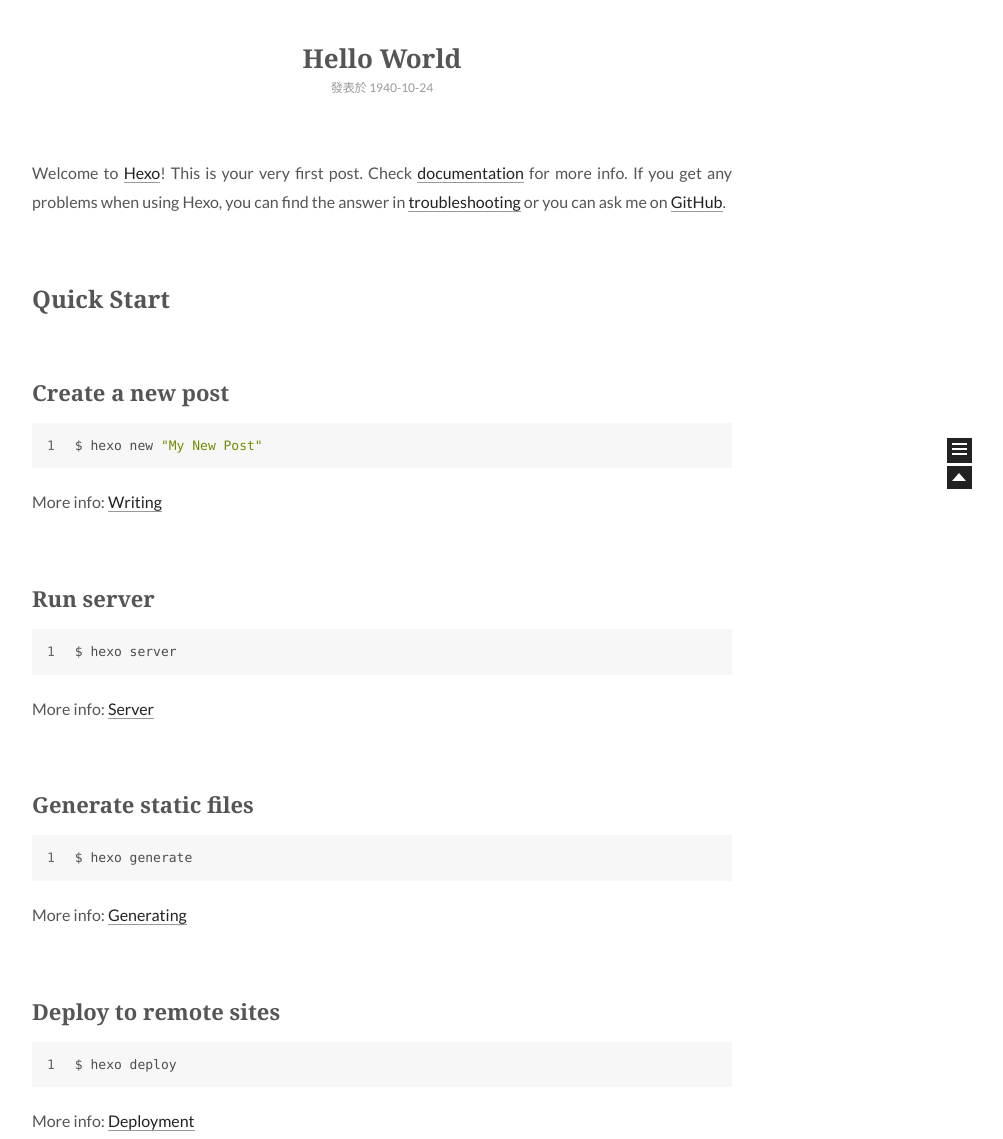
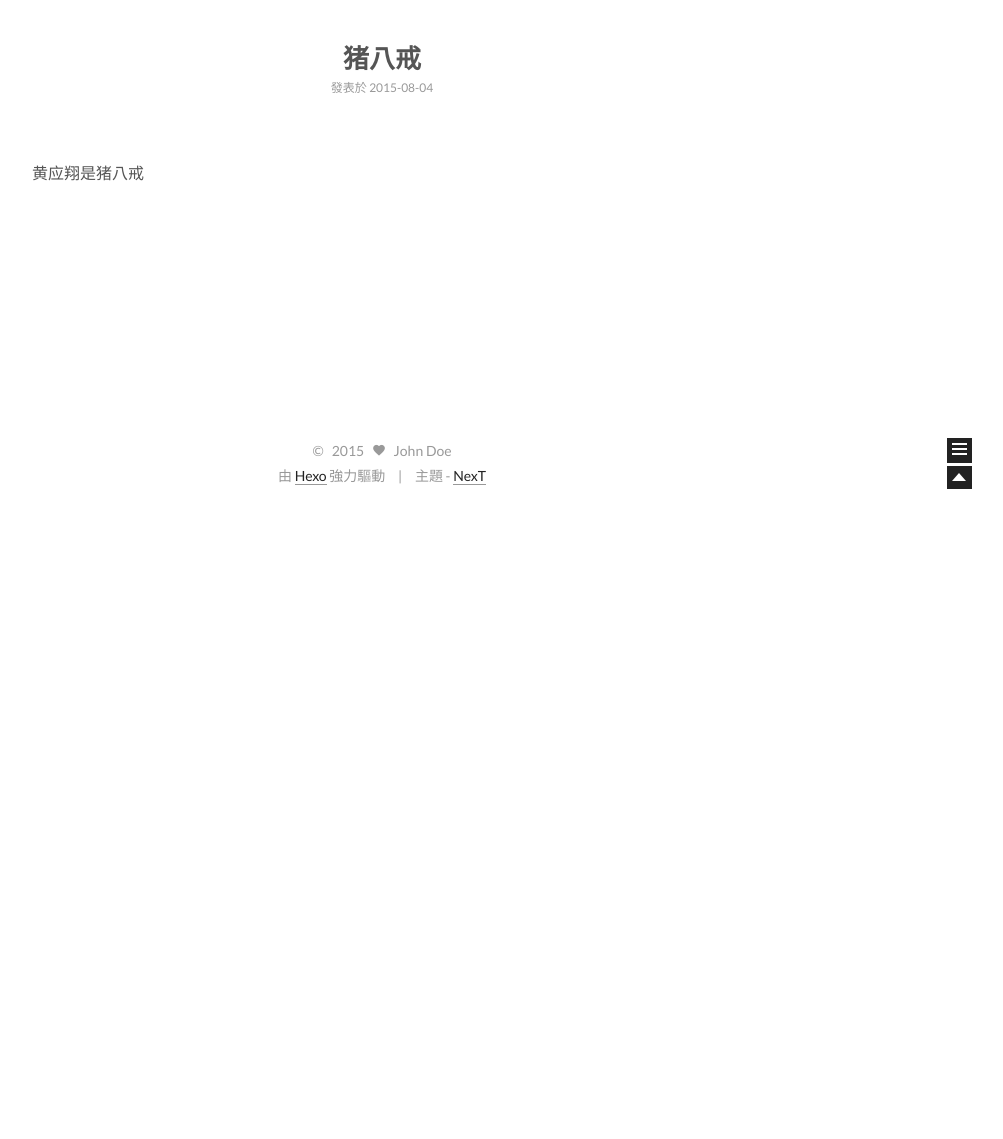
Before and after one commit to LibraWithLeo/LibraWithLeo.github.io, a plain HTML site: page index.html in a window 1280 px wide. Shown: the part 292-1431 px from the top of the page, without its empty margins (258-1261 px from the left). After the commit the page ends 800 px from the top, so only its background shows below. Drawn offline with Linux system fonts and the light colour scheme.

Commit message:
Site updated: 2015-08-04 21:32:37

```diff
--- a/css/main.css
+++ b/css/main.css
@@ -1148,7 +1148,7 @@
   width: 4px;
   height: 4px;
   border-radius: 50%;
-  background: #ffa7ff;
+  background: #ffff7a;
 }
 .sidebar-nav {
   margin: 0;
--- a/index.html
+++ b/index.html
@@ -152,8 +152,8 @@
 
 
 
-              <a class="post-title-link" href="/1940/10/24/hello-world/" itemprop="url">
-                Hello World
+              <a class="post-title-link" href="/2015/08/04/test/" itemprop="url">
+                猪八戒
               </a>
 
 
@@ -163,8 +163,8 @@
       <div class="post-meta">
         <span class="post-time">
           發表於
-          <time itemprop="dateCreated" datetime="1940-10-24T10:26:18+08:00" content="1940-10-24">
-            1940-10-24
+          <time itemprop="dateCreated" datetime="2015-08-04T21:26:12+08:00" content="2015-08-04">
+            2015-08-04
           </time>
         </span>
 
@@ -183,15 +183,7 @@
 
 
 
-          <span itemprop="articleBody"><p>Welcome to <a href="http://hexo.io/" target="_blank" rel="external">Hexo</a>! This is your very first post. Check <a href="http://hexo.io/docs/" target="_blank" rel="external">documentation</a> for more info. If you get any problems when using Hexo, you can find the answer in <a href="http://hexo.io/docs/troubleshooting.html" target="_blank" rel="external">troubleshooting</a> or you can ask me on <a href="https://github.com/hexojs/hexo/issues" target="_blank" rel="external">GitHub</a>.</p>
-<h2 id="Quick_Start">Quick Start</h2><h3 id="Create_a_new_post">Create a new post</h3><figure class="highlight bash"><table><tr><td class="gutter"><pre><span class="line">1</span><br></pre></td><td class="code"><pre><span class="line">$ hexo new <span class="string">"My New Post"</span></span><br></pre></td></tr></table></figure>
-<p>More info: <a href="http://hexo.io/docs/writing.html" target="_blank" rel="external">Writing</a></p>
-<h3 id="Run_server">Run server</h3><figure class="highlight bash"><table><tr><td class="gutter"><pre><span class="line">1</span><br></pre></td><td class="code"><pre><span class="line">$ hexo server</span><br></pre></td></tr></table></figure>
-<p>More info: <a href="http://hexo.io/docs/server.html" target="_blank" rel="external">Server</a></p>
-<h3 id="Generate_static_files">Generate static files</h3><figure class="highlight bash"><table><tr><td class="gutter"><pre><span class="line">1</span><br></pre></td><td class="code"><pre><span class="line">$ hexo generate</span><br></pre></td></tr></table></figure>
-<p>More info: <a href="http://hexo.io/docs/generating.html" target="_blank" rel="external">Generating</a></p>
-<h3 id="Deploy_to_remote_sites">Deploy to remote sites</h3><figure class="highlight bash"><table><tr><td class="gutter"><pre><span class="line">1</span><br></pre></td><td class="code"><pre><span class="line">$ hexo deploy</span><br></pre></td></tr></table></figure>
-<p>More info: <a href="http://hexo.io/docs/deployment.html" target="_blank" rel="external">Deployment</a></p>
+          <span itemprop="articleBody"><p>黄应翔是猪八戒</p>
 </span>
 
 
```
Also changed, not shown: 2015/08/04/test/index.html (renamed from 1940/10/24/hello-world/index.html, +13 -24 lines), archives/2015/08/index.html (renamed from archives/1940/index.html, +5 -5 lines), archives/2015/index.html (renamed from archives/1940/10/index.html, +5 -5 lines), archives/index.html (+4 -4 lines).
